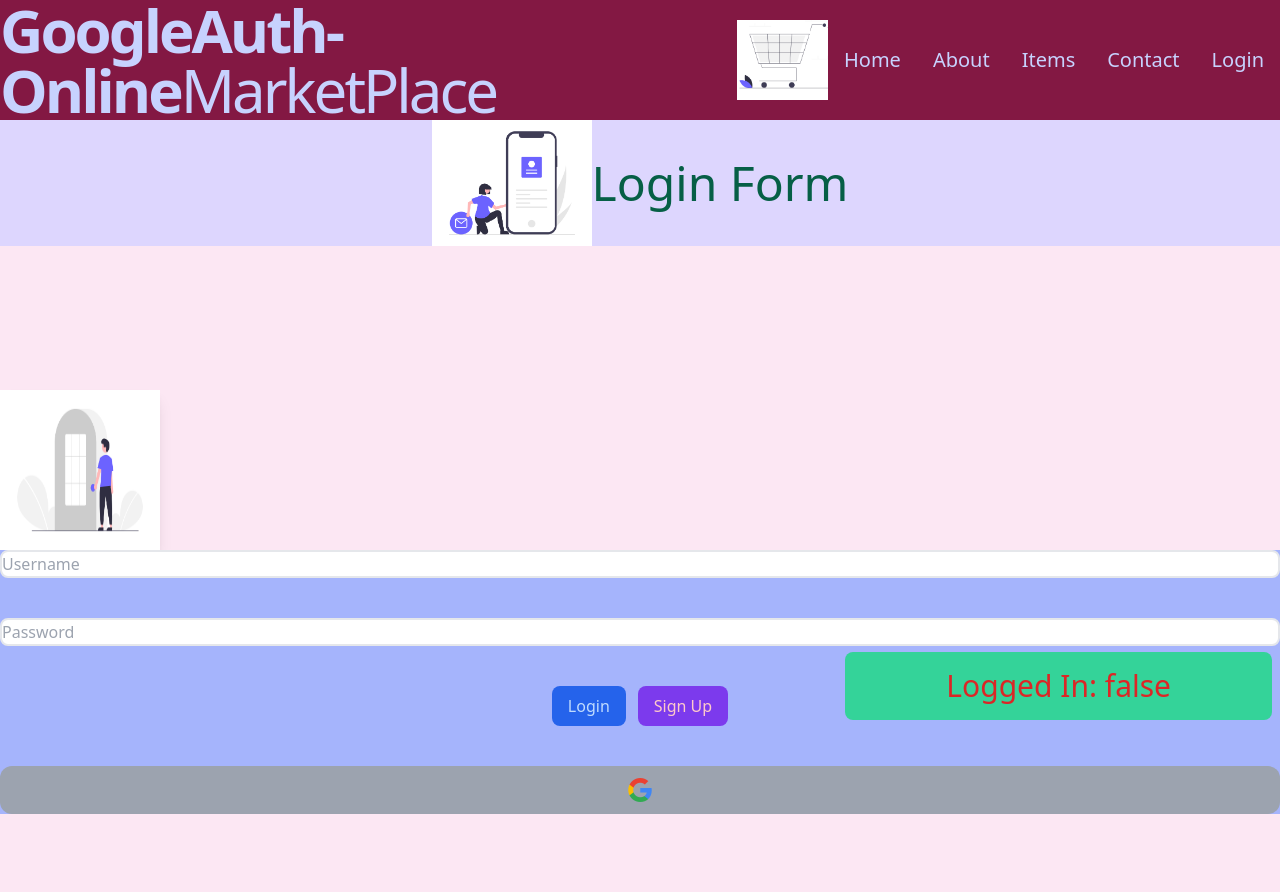
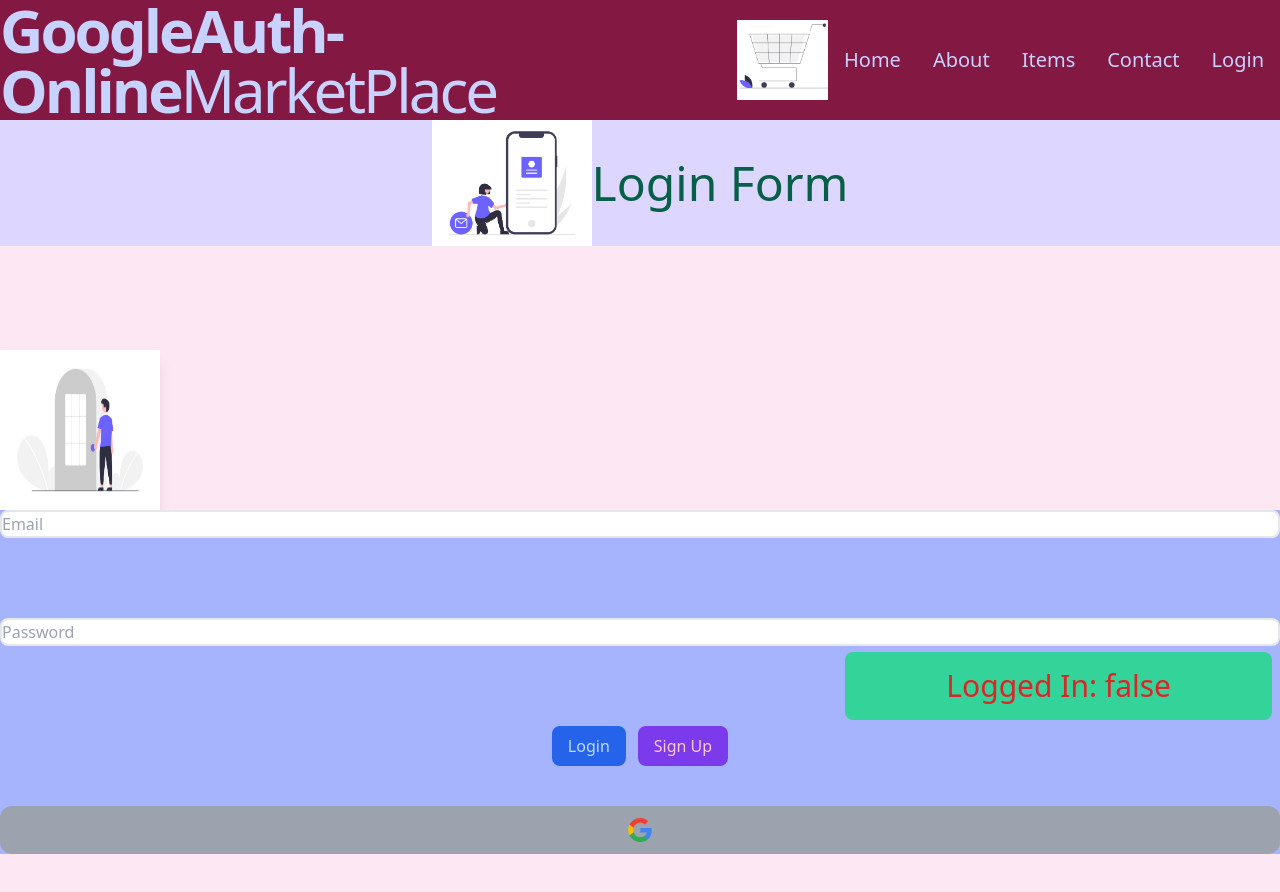
Before and after one commit to blope436/GoogleAuth, a Vue app: page /login in a window 1280 px wide. Shown: the top 892 px of the page. Built offline with nearby package versions, Linux system fonts and the light colour scheme; no server answers.

Commit message:
Added Validation to form

```diff
--- a/package.json
+++ b/package.json
@@ -10,8 +10,10 @@
     "@vueuse/core": "^6.8.0",
     "firebase": "^9.3.0",
     "tailwind": "^4.0.0",
+    "vee-validate": "^4.5.5",
     "vue": "^3.2.16",
-    "vue-router": "^4.0.12"
+    "vue-router": "^4.0.12",
+    "yup": "^0.32.11"
   },
   "devDependencies": {
     "@vitejs/plugin-vue": "^1.9.3",
--- a/src/pages/login.vue
+++ b/src/pages/login.vue
@@ -1,13 +1,28 @@
 <script setup>
 import { ref } from "vue";
 import { useRouter } from "vue-router";
+
+import {useForm, useField} from 'vee-validate';
+import * as yup from 'yup';
+
+const schema = yup.object({
+      username: yup.string().required().email(),
+      password: yup.string().required().min(8),
+    });
+
+useForm({
+      validationSchema: schema,
+    });
+
+const { value: username, errorMessage: emailError } = useField('username');
+const { value: password, errorMessage: passwordError } = useField('password');
+
+
+
 import useAuth from "../composable/useAuth";
 
 
 const { isAuthenticated, login, signup, googleLogin } = useAuth();
-
-const username = ref("");
-const password = ref("");
 
 const router = useRouter();
 
@@ -44,8 +59,10 @@ const goToHome = () =>
 <div class="flex flex-col justify-center text-center py-20 min-h-screen-nonav">
     <img class=" w-40 h-40 shadow-lg" src="/src/assets/login3.png" alt="Login Image"/>
     <form @submit.prevent="loggingIn" class=" bg-indigo-300 flex flex-col space-y-10">
-        <input type="text" class="rounded-lg border-2" placeholder="Username" v-model="username"/>
-        <input type="password" class="rounded-lg border-2 " placeholder="Password" v-model="password"/>
+        <input name="username" type="text" class="rounded-lg border-2" placeholder="Email" v-model="username"/>
+        <span class="text-pink-900 text-xl text-center">{{emailError}}</span>
+        <input name="password" type="password" class="rounded-lg border-2 " placeholder="Password" v-model="password"/>
+        <span class="text-pink-900 text-xl text-center">{{passwordError}}</span>
         <div class="flex justify-center space-x-3">
             <button type="submit" @submit.prevent="loggingIn" class="py-2 px-4 rounded-lg bg-blue-600 text-blue-200">Login</button>
             <button @click="signingUp" class=" py-2 px-4 rounded-lg bg-purple-600 text-red-200">Sign Up</button>
```
Also changed, not shown: 1 other file (tests, documents, lock files or other folders).
